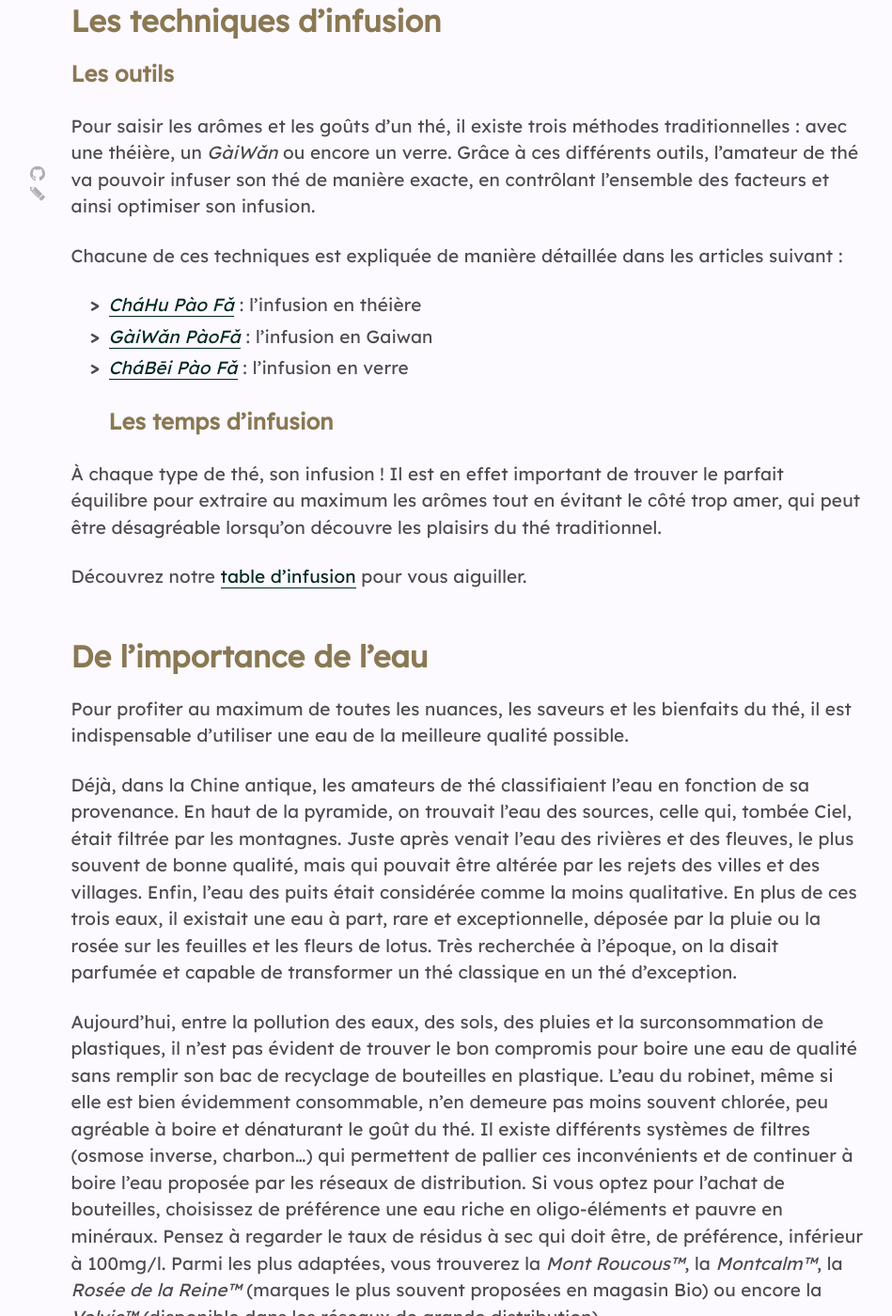
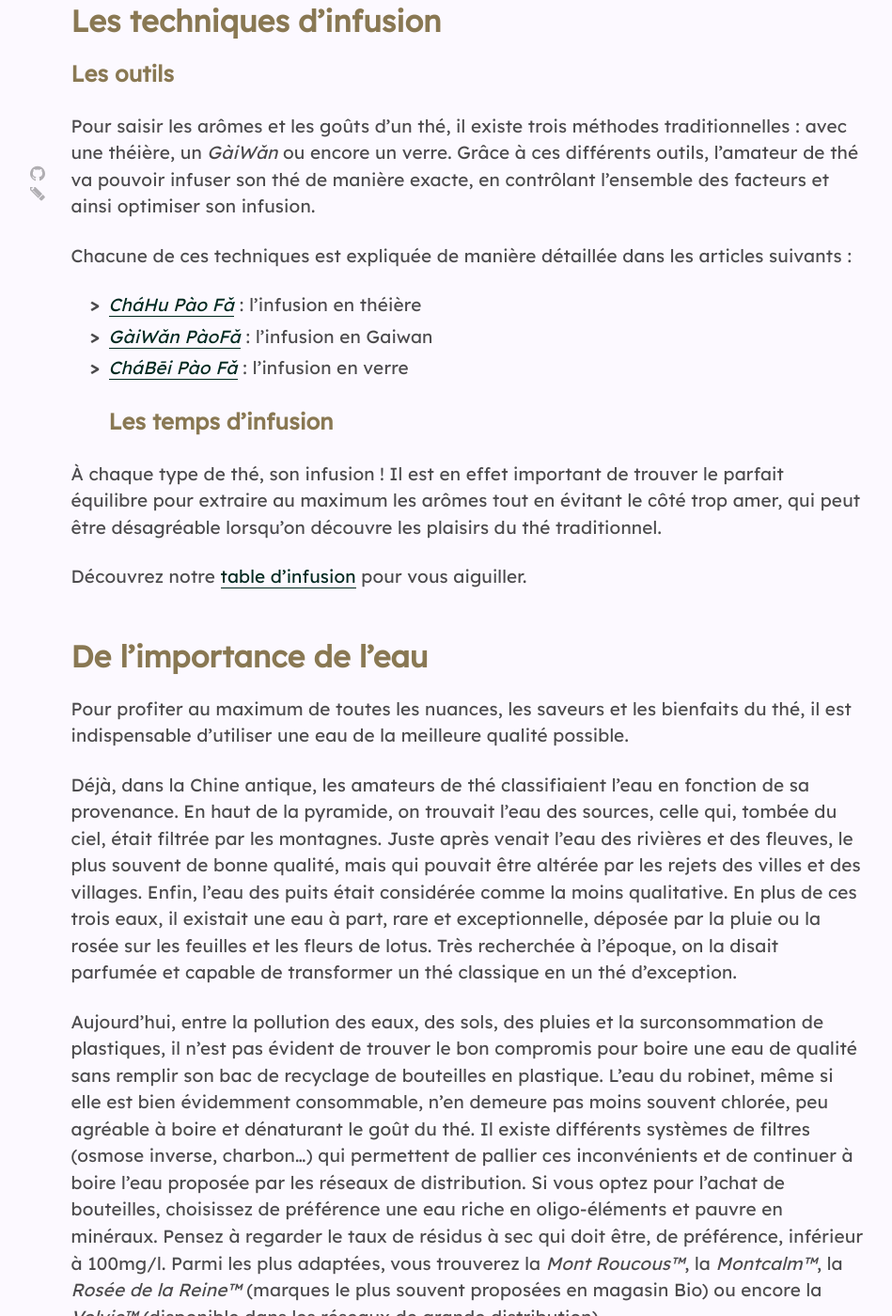
Before and after one commit to brutdethe/site, a Jekyll site: the page built from ressources/_base/debuter.md, in a window 1280 px wide and 1400 px high, scrolled down 3605 px. Shown: the whole window at 94% size, without its empty margins (142-1091 px from the left). Built offline with Jekyll 4.4.1, drawn with Linux system fonts in a browser that asks for light colours; nearby versions of some CDN libraries; some of the changed text lies outside the part shown.

Commit message:
corrige orthographe

```diff
--- a/ressources/_base/debuter.md
+++ b/ressources/_base/debuter.md
@@ -68,7 +68,7 @@ Le thé stimule également l'attention et l'éveil. Cela serait dû non seulemen
 Pour saisir les arômes et les goûts d’un thé, il existe trois méthodes traditionnelles : avec une théière, un *GàiWǎn* ou encore un verre.
 Grâce à ces différents outils, l’amateur de thé va pouvoir infuser son thé de manière exacte, en contrôlant l’ensemble des facteurs et ainsi optimiser son infusion.
 
-Chacune de ces techniques est expliquée de manière détaillée dans les articles suivant :
+Chacune de ces techniques est expliquée de manière détaillée dans les articles suivants :
 
 - [_CháHu Pào Fǎ_](../intermediaire/gong-fu-cha-pao-fa/)  : l'infusion en théière
 - [_GàiWǎn PàoFǎ_](../intermediaire/gai-wan-pao-fa) : l'infusion en Gaiwan
@@ -82,7 +82,7 @@ Découvrez notre [table d’infusion](./table-d-infusion) pour vous aiguiller.
 
 Pour profiter au maximum de toutes les nuances, les saveurs et les bienfaits du thé, il est indispensable d'utiliser une eau de la meilleure qualité possible.
 
-Déjà, dans la Chine antique, les amateurs de thé classifiaient l'eau en fonction de sa provenance. En haut de la pyramide, on trouvait l'eau des sources, celle qui, tombée Ciel, était filtrée par les montagnes. Juste après venait l'eau des rivières et des fleuves, le plus souvent de bonne qualité, mais qui pouvait être altérée par les rejets des villes et des villages. Enfin, l'eau des puits était considérée comme la moins qualitative. En plus de ces trois eaux, il existait une eau à part, rare et exceptionnelle, déposée par la pluie ou la rosée sur les feuilles et les fleurs de lotus. Très recherchée à l'époque, on la disait parfumée et capable de transformer un thé classique en un thé d'exception.
+Déjà, dans la Chine antique, les amateurs de thé classifiaient l'eau en fonction de sa provenance. En haut de la pyramide, on trouvait l'eau des sources, celle qui, tombée du ciel, était filtrée par les montagnes. Juste après venait l'eau des rivières et des fleuves, le plus souvent de bonne qualité, mais qui pouvait être altérée par les rejets des villes et des villages. Enfin, l'eau des puits était considérée comme la moins qualitative. En plus de ces trois eaux, il existait une eau à part, rare et exceptionnelle, déposée par la pluie ou la rosée sur les feuilles et les fleurs de lotus. Très recherchée à l'époque, on la disait parfumée et capable de transformer un thé classique en un thé d'exception.
 
 Aujourd'hui, entre la pollution des eaux, des sols, des pluies et la surconsommation de plastiques, il n'est pas évident de trouver le bon compromis pour boire une eau de qualité sans remplir son bac de recyclage de bouteilles en plastique. L'eau du robinet, même si elle est bien évidemment consommable, n'en demeure pas moins souvent chlorée, peu agréable à boire et dénaturant le goût du thé. Il existe différents systèmes de filtres (osmose inverse, charbon...) qui permettent de pallier ces inconvénients et de continuer à boire l'eau proposée par les réseaux de distribution. Si vous optez pour l'achat de bouteilles, choisissez de préférence une eau riche en oligo-éléments et pauvre en minéraux. Pensez à regarder le taux de résidus à sec qui doit être, de préférence, inférieur à 100mg/l. Parmi les plus adaptées, vous trouverez la *Mont Roucous™*, la *Montcalm™*, la *Rosée de la Reine™* (marques le plus souvent proposées en magasin Bio) ou encore la *Volvic™* (disponible dans les réseaux de grande distribution).
 
```
Also changed, not shown: other parts of ressources/_base/debuter.md (+1 -1 lines).
